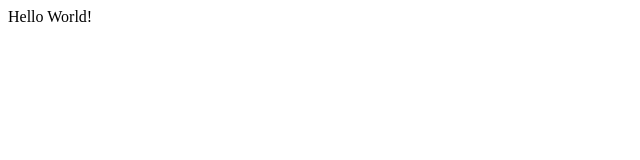
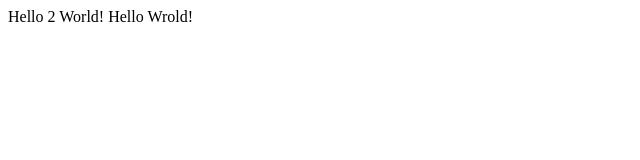
Before and after one commit to ritz4-5/Git-Test, a plain HTML site: page index.html in a window 1280 px wide. Shown: the whole page, without its empty margins (0-640 px from the left). Drawn offline with Linux system fonts and the light colour scheme.

Commit message:
third commit

```diff
--- a/index.html
+++ b/index.html
@@ -5,7 +5,8 @@
 
 <body>
 
-Hello World!
+Hello 2  World!
+Hello Wrold!
 
 </body>
 
```
